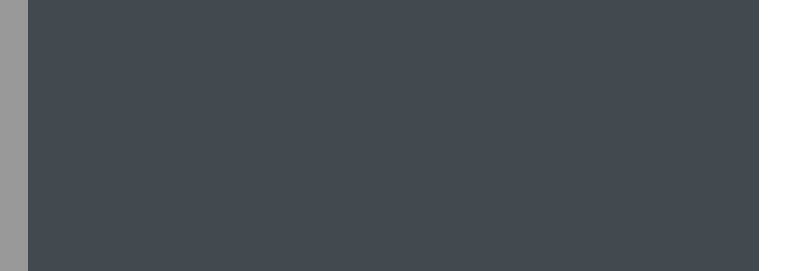
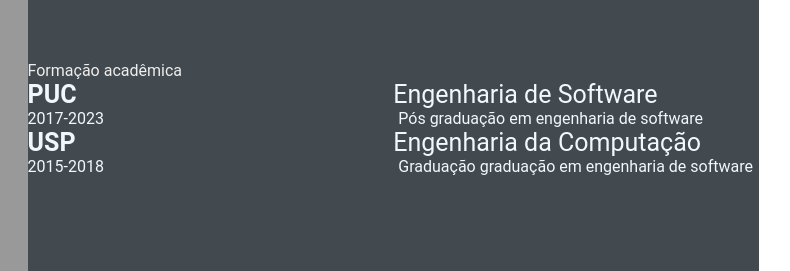
Before and after one commit to gabrvicturino/gabrvicturino.github.io, a plain HTML site: page index.html in a window 1280 px wide. Shown: the part 368-639 px from the top of the page, 393-1183 px from the left. Drawn offline with Linux system fonts and the light colour scheme.

Commit message:
day 04 done (#4)

```diff
--- a/index.html
+++ b/index.html
@@ -68,20 +68,34 @@
                             Descreva as principais atividades da empresa 02
                         </p>
                     </div>
-
-
                 </div>
-
             </section>
-
-
-
+                <section class="education-gap">
+                    <div class="right-title">Formação acadêmica</div>
+                    <div class="education-contents">
+                        <div class="education-left">
+                            <p class="education-school-name">PUC</p>
+                            <p class="education-time-name">2017-2023</p>
+                            </div>
+                            <div class="education-right">
+                            <p class="education-subject">Engenharia de Software</p>
+                            <p class="education-desc">
+                                Pós graduação em engenharia de software
+                            </p>
+                        </div>
+                        <div class="education-left">
+                            <p class="education-school-name">USP</p>
+                            <p class="education-time-name">2015-2018</p>
+                            </div>
+                            <div class="education-right">
+                            <p class="education-subject">Engenharia da Computação</p>
+                            <p class="education-desc">
+                                Graduação graduação em engenharia de software
+                            </p>
+                        </div>
+                    </div>
+                </section>
             </section>
-
-
-
-
     </main>
-
 </body>
 </html>
```
